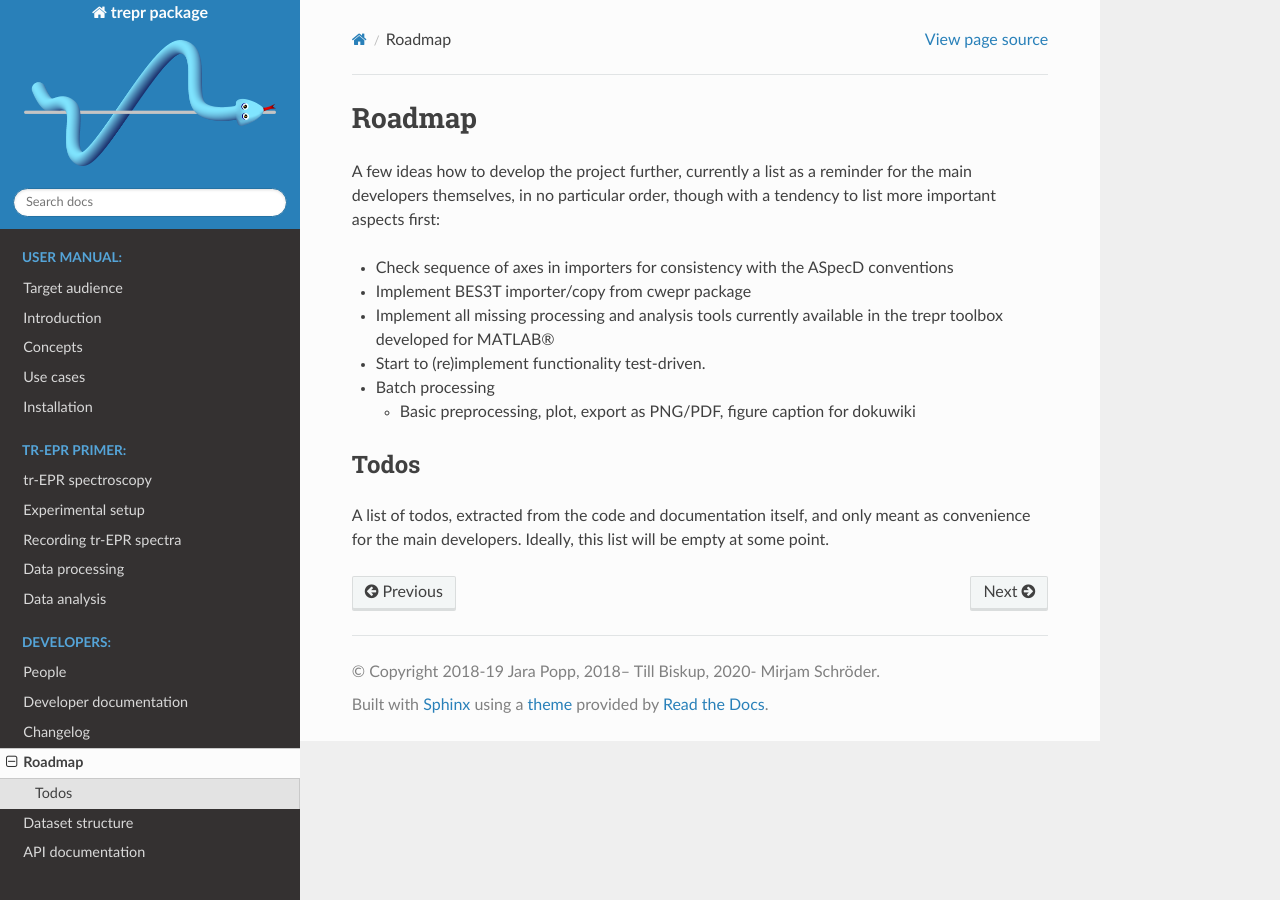
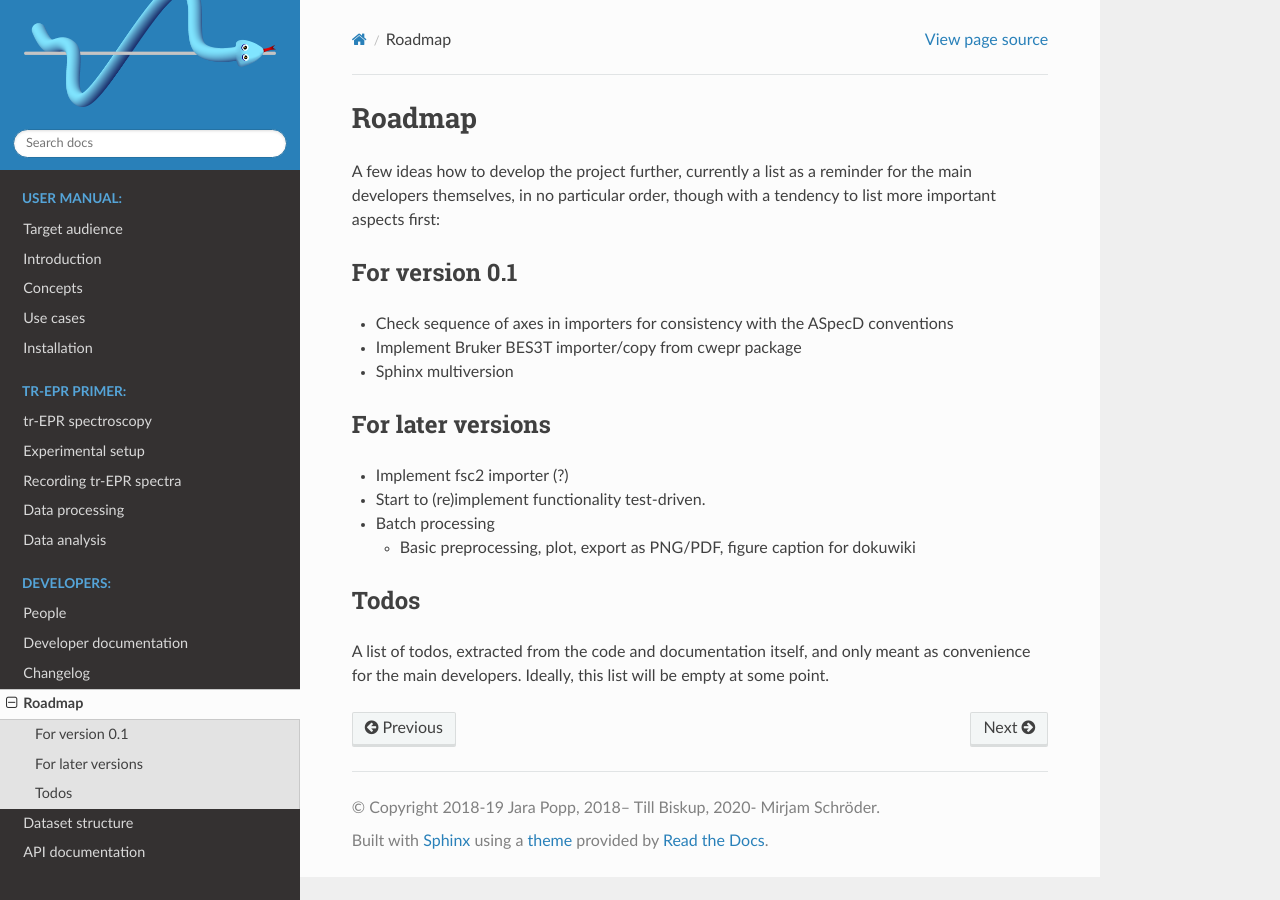
Before and after one commit to tillbiskup/trepr, a Sphinx documentation site: the page built from docs/roadmap.rst, in a window 1280 px wide. Built offline with Sphinx 7.4.7 and the Read the Docs theme 2.0.0, drawn with Linux system fonts in a browser that asks for light colours.

Commit message:
Update roadmap

```diff
--- a/docs/roadmap.rst
+++ b/docs/roadmap.rst
@@ -1,16 +1,24 @@
-.. include:: <isonum.txt>
-
 =======
 Roadmap
 =======
 
 A few ideas how to develop the project further, currently a list as a reminder for the main developers themselves, in no particular order, though with a tendency to list more important aspects first:
 
+
+For version 0.1
+===============
+
 * Check sequence of axes in importers for consistency with the ASpecD conventions
 
-* Implement BES3T importer/copy from cwepr package
+* Implement Bruker BES3T importer/copy from cwepr package
 
-* Implement all missing processing and analysis tools currently available in the trepr toolbox developed for MATLAB\ |reg|
+* Sphinx multiversion
+
+
+For later versions
+==================
+
+* Implement fsc2 importer (?)
 
 * Start to (re)implement functionality test-driven.
 
```
Also changed, not shown: 1 other file.
